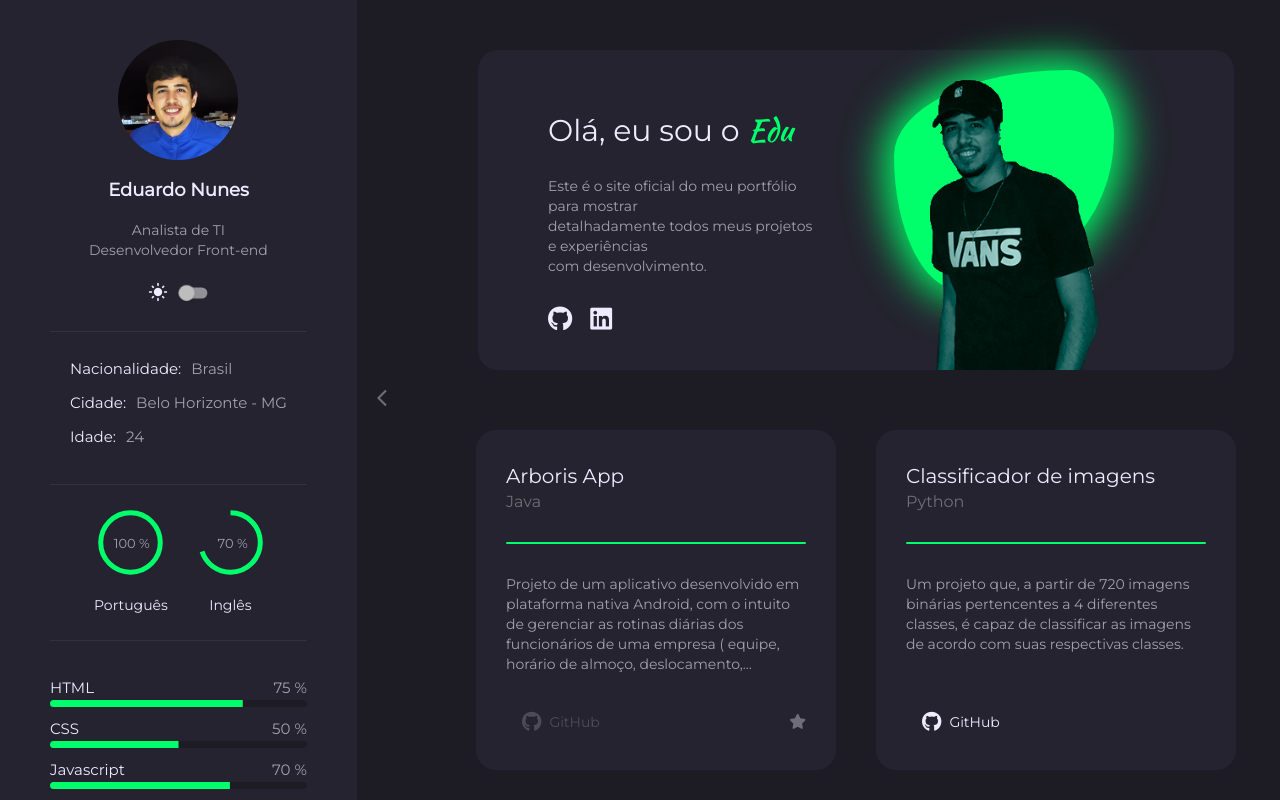
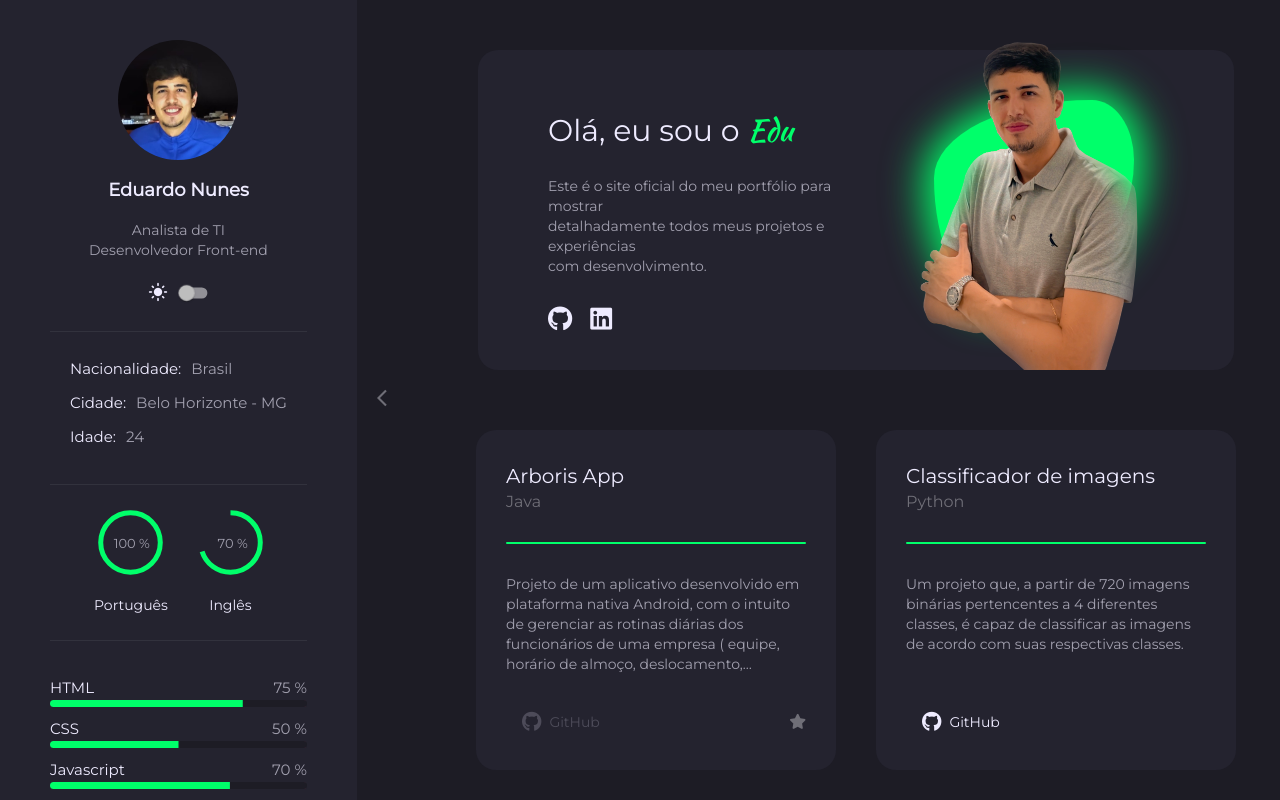
Before and after one commit to eduardo-n/meu-portfolio, an Angular app: page /home in a window 1280 px wide. Built offline with nearby package versions, Linux system fonts and the light colour scheme.

Commit message:
Trocando foto do banner e ajustando detalhes

```diff
--- a/src/app/modules/home/components/banner/banner.component.scss
+++ b/src/app/modules/home/components/banner/banner.component.scss
@@ -48,17 +48,18 @@
   }
 
   .bx-images {
-    margin: 20px 120px 0 auto;
+    margin: 0px 200px 0 auto;
 
     img {
       position: absolute;
-      width: 182px;
-      margin-left: 30px;
+      width: 250px;
+      margin: -30px;
     }
 
     .shape {
-      width: 220px;
-      height: 220px;
+      width: 200px;
+      height: 200px;
+      margin: 50px 0 0 0;
       border-radius: 79% 21% 70% 30% / 39% 30% 70% 61% ;
       background-color: var(--secondary-color);
       transition: width 2s, height 2s;
@@ -75,6 +76,26 @@
 @media (max-width: 1643px) {
   .banner {
     width: 756px;
+
+    .bx-images {
+      margin: 0px 100px 0 auto;
+
+      img {
+        position: absolute;
+        width: 250px;
+        margin: -30px;
+      }
+
+      .shape {
+        width: 200px;
+        height: 200px;
+        margin: 50px 0 0 0;
+        border-radius: 79% 21% 70% 30% / 39% 30% 70% 61% ;
+        background-color: var(--secondary-color);
+        transition: width 2s, height 2s;
+        box-shadow: 0px 0px 40px 10px var(--secondary-color);
+      }
+    }
   }
 }
 
```
Also changed, not shown: src/assets/images/banner-images/eupng.png.
